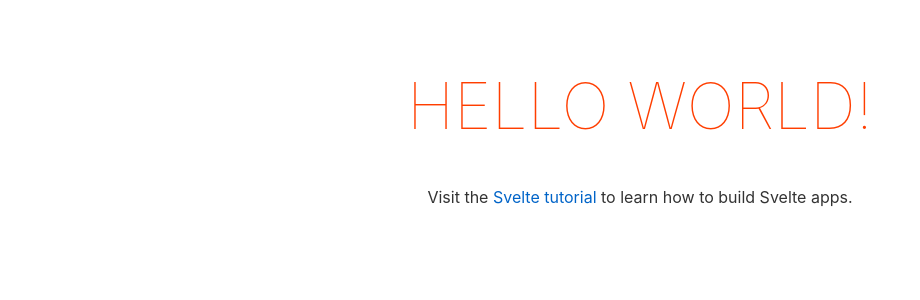
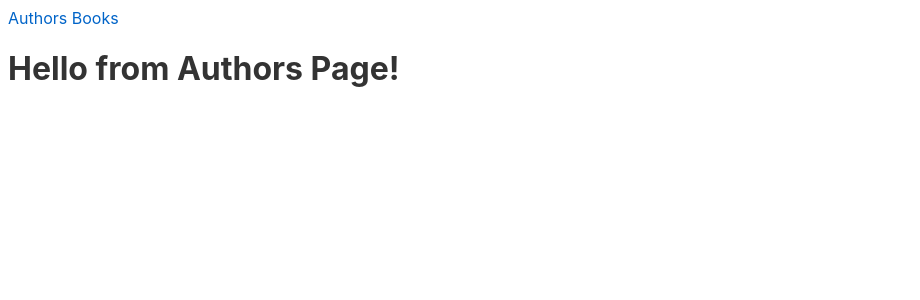
Before and after one commit to callmeberzerker/go-demo, a Svelte app in the folder frontend/: page /authors in a window 1280 px wide. Shown: the top 300 px of the page, without its empty margins (0-920 px from the left). Built offline with nearby package versions, Linux system fonts and the light colour scheme.

Commit message:
add frontend routing

```diff
--- a/frontend/package.json
+++ b/frontend/package.json
@@ -23,6 +23,7 @@
     "typescript": "^3.9.3"
   },
   "dependencies": {
-    "sirv-cli": "^1.0.0"
+    "sirv-cli": "^1.0.0",
+    "svelte-routing": "^1.4.2"
   }
 }
--- a/frontend/src/App.svelte
+++ b/frontend/src/App.svelte
@@ -1,34 +1,18 @@
 <script lang="ts">
-  export let name: string;
+  import BooksPage from "./books/BooksPage.svelte";
+  import { Router, Link, Route } from "svelte-routing";
+  import AuthorsPage from "./authors/AuthorsPage.svelte";
+
+  export let url: string;
 </script>
 
-<style>
-  main {
-    text-align: center;
-    padding: 1em;
-    max-width: 240px;
-    margin: 0 auto;
-  }
-
-  h1 {
-    color: #ff3e00;
-    text-transform: uppercase;
-    font-size: 4em;
-    font-weight: 100;
-  }
-
-  @media (min-width: 640px) {
-    main {
-      max-width: none;
-    }
-  }
-</style>
-
-<main>
-  <h1>Hello {name}!</h1>
-  <p>
-    Visit the
-    <a href="https://svelte.dev/tutorial">Svelte tutorial</a>
-    to learn how to build Svelte apps.
-  </p>
-</main>
+<Router {url}>
+  <nav>
+    <Link to="/authors">Authors</Link>
+    <Link to="/books">Books</Link>
+  </nav>
+  <main>
+    <Route path="/authors" component={AuthorsPage} />
+    <Route path="/books" component={BooksPage} />
+  </main>
+</Router>
--- /dev/null
+++ b/frontend/src/authors/AuthorsPage.svelte
@@ -0,0 +1,5 @@
+<script lang="ts">
+
+</script>
+
+<h1>Hello from Authors Page!</h1>
--- /dev/null
+++ b/frontend/src/books/BooksPage.svelte
@@ -0,0 +1 @@
+<h1>Hello from Books Page!</h1>
--- a/frontend/src/main.ts
+++ b/frontend/src/main.ts
@@ -1,10 +1,7 @@
-import App from './App.svelte';
+import App from "./App.svelte";
 
 const app = new App({
-	target: document.body,
-	props: {
-		name: 'world'
-	}
+  target: document.body,
 });
 
 export default app;
```
Also changed, not shown: 1 other file (tests, documents, lock files or other folders).
